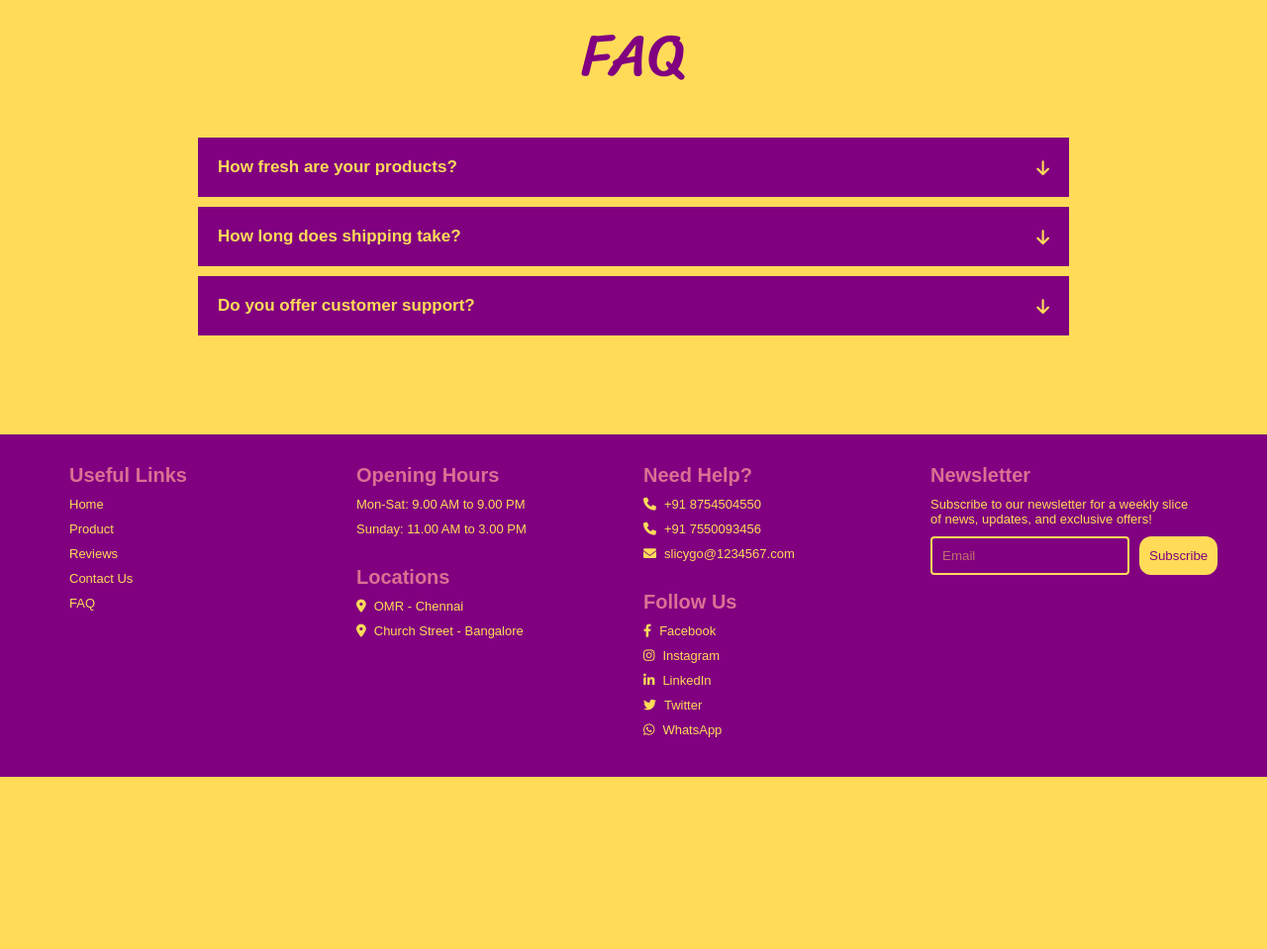
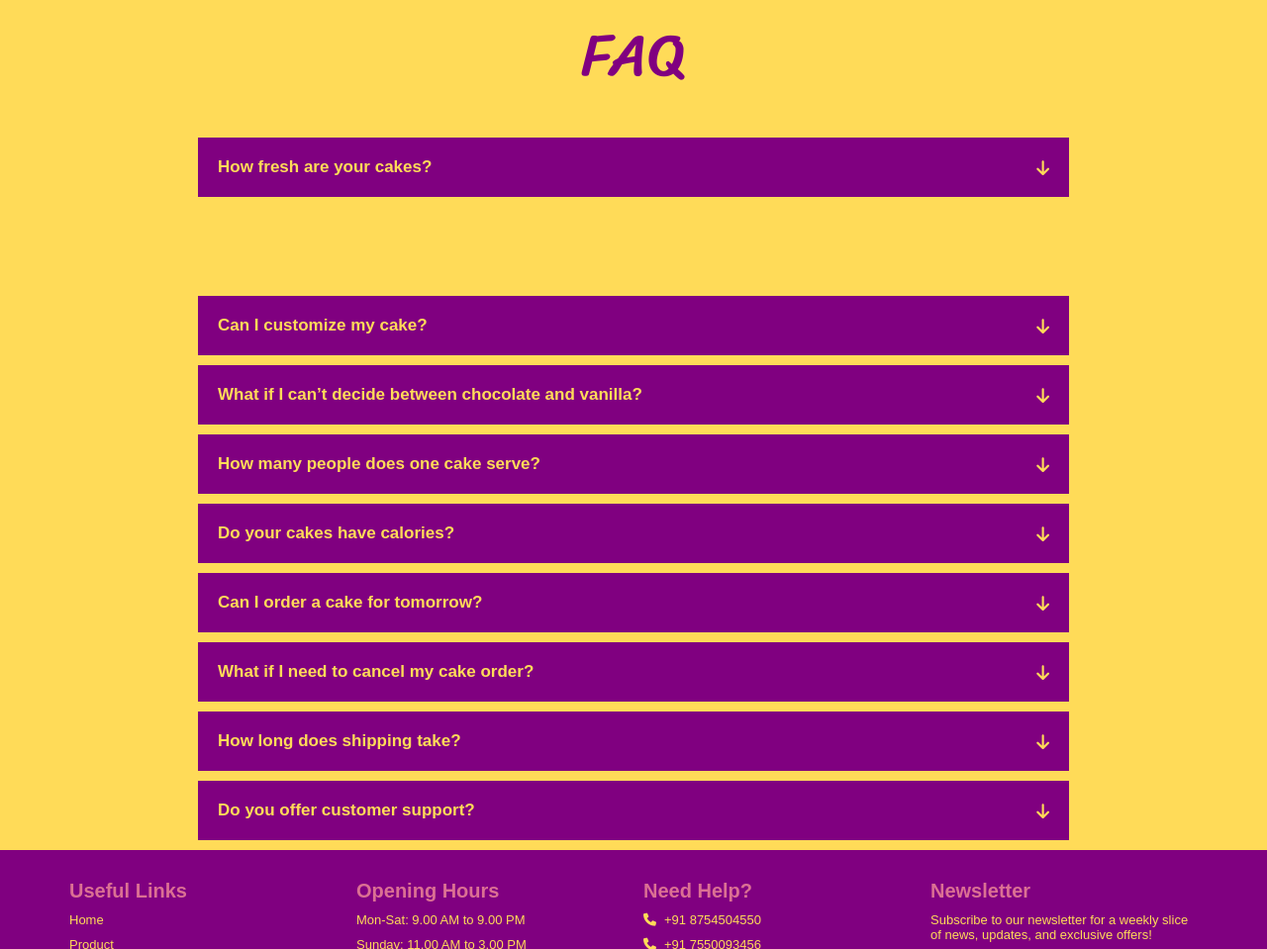
Before and after one commit to cavinshreeramesh/SlicyCo, a plain HTML site: page index.html in a window 1280 px wide. Shown: the part 5041-6000 px from the top of the page at 99% size. Before the commit the page ends 5826 px from the top, so only its background shows below. Drawn offline with Linux system fonts and the light colour scheme.

Commit message:
added more faq questions

```diff
--- a/index.html
+++ b/index.html
@@ -126,10 +126,59 @@
                 <div class="faq-container">
                     <div class="faq-item">
                         <div class="question">
-                            <div>How fresh are your products?</div>
+                            <div>How fresh are your cakes?</div>
                             <i class="fa-solid fa-arrow-down"></i>
                         </div>
-                        <div class="answer">All our desserts are baked in close proximity to their delivery dates to ensure optimum freshness!</div>
+                        <div class="answer">Fresh enough that if you lean in close, you might just hear them whisper, “Eat me!”</div>
+                        </div>
+                    </div>
+
+                    <div class="faq-item">
+                        <div class="question">
+                            <div>Can I customize my cake?</div>
+                            <i class="fa-solid fa-arrow-down"></i>
+                        </div>
+                        <div class="answer">Absolutely! Want extra sprinkles? A whole layer of chocolate? We’ve got you covered (sometimes literally—in frosting).</div>
+                    </div>
+
+                    <div class="faq-item">
+                        <div class="question">
+                            <div>What if I can’t decide between chocolate and vanilla?</div>
+                            <i class="fa-solid fa-arrow-down"></i>
+                        </div>
+                        <div class="answer">We don’t judge indecision! Our suggestion? Get both. It’s called “research.”</div>
+                    </div>
+
+                    <div class="faq-item">
+                        <div class="question">
+                            <div>How many people does one cake serve?</div>
+                            <i class="fa-solid fa-arrow-down"></i>
+                        </div>
+                        <div class="answer">That depends…are we talking polite slices or “I’m just going to eat the whole thing myself” slices?</div>
+                    </div>
+
+                    <div class="faq-item">
+                        <div class="question">
+                            <div>Do your cakes have calories?</div>
+                            <i class="fa-solid fa-arrow-down"></i>
+                        </div>
+                        <div class="answer">Only if you ask! But really, cake calories are scientifically proven to be way less stressful than salad calories.</div>
+                    </div>
+
+                    <div class="faq-item">
+                        <div class="question">
+                            <div>Can I order a cake for tomorrow?</div>
+                            <i class="fa-solid fa-arrow-down"></i>
+                        </div>
+                        <div class="answer">We love the enthusiasm! We’ll do our best—just give us a call, and we’ll try to make cake magic happen.</div>
+                    </div>
+
+                    <div class="faq-item">
+                        <div class="question">
+                            <div>What if I need to cancel my cake order?</div>
+                            <i class="fa-solid fa-arrow-down"></i>
+                        </div>
+                        <div class="answer">We’ll miss your cake, but life happens! Just let us know as soon as possible (we might shed a small frosting tear).</div>
                     </div>
 
                     <div class="faq-item">
```
